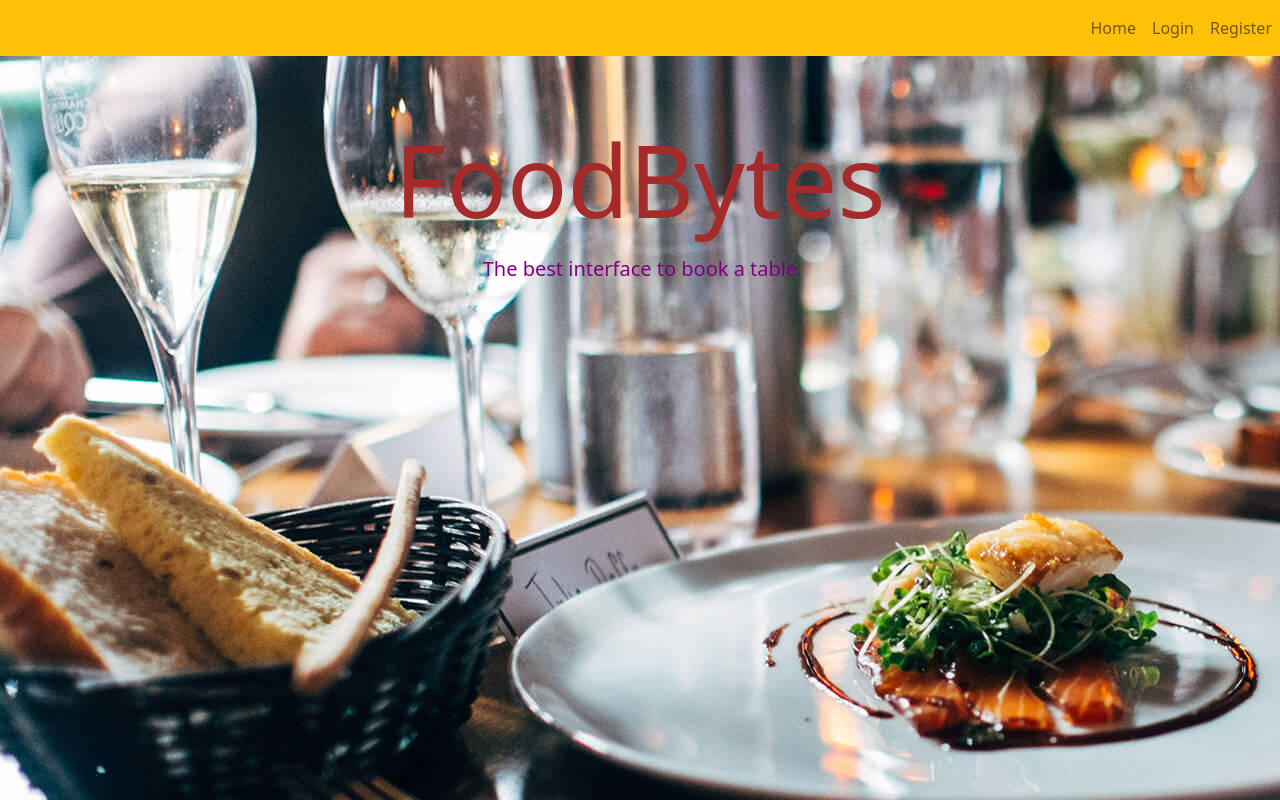
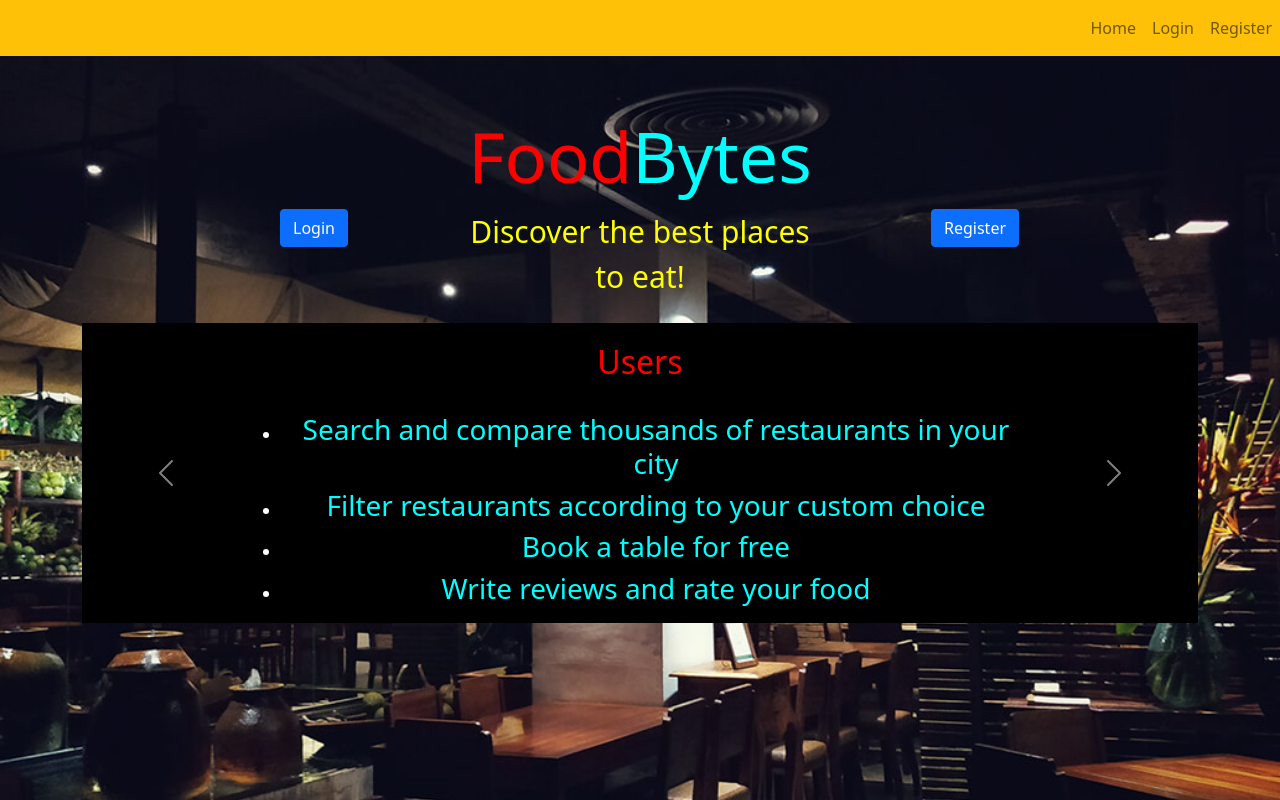
Before and after one commit to rishi1001/DBMS-Project-Restaurant-Booking-Portal, a Flask app: page /home in a window 1280 px wide. Run offline with Flask 2, Linux system fonts and the light colour scheme; some libraries are stand-ins or nearby versions.

Commit message:
home page

```diff
--- /dev/null
+++ b/static/custom.css
@@ -0,0 +1,18 @@
+.carousel-caption {
+    top: 0;
+    bottom: auto;
+}
+.carousel-inner {
+background-color: black !important;
+}
+div.new_html_code {
+      width:150px;
+      height:400px;
+      min-width:150px;
+      min-height:300px;
+      max-width:200px;
+      max-height:300px;
+      overflow:hidden;
+      display:block;
+      /*border:1px solid red;*/
+    }
--- a/templates/base1.html
+++ b/templates/base1.html
@@ -4,6 +4,7 @@
 	<meta charset="utf-8">
 	<meta name="viewport" content="width=device-width, initial-scale=1, shrink-to-fit=no">
 	<link rel='stylesheet' href='../static/bootstrap/css/bootstrap.min.css'>
+  <link rel="stylesheet" type="text/css" href="../static/custom.css">
 	<style>
         .navbar-nav {
             margin-left: auto;
--- a/templates/base2.html
+++ b/templates/base2.html
@@ -4,6 +4,7 @@
 	<meta charset="utf-8">
 	<meta name="viewport" content="width=device-width, initial-scale=1, shrink-to-fit=no">
 	<link rel='stylesheet' href='../static/bootstrap/css/bootstrap.min.css'>
+  <link rel="stylesheet" type="text/css" href="../static/custom.css">
 	<style>
         .navbar-nav {
             margin-left: auto;
--- a/templates/base3.html
+++ b/templates/base3.html
@@ -4,6 +4,7 @@
 	<meta charset="utf-8">
 	<meta name="viewport" content="width=device-width, initial-scale=1, shrink-to-fit=no">
 	<link rel='stylesheet' href='../static/bootstrap/css/bootstrap.min.css'>
+  <link rel="stylesheet" type="text/css" href="../static/custom.css">
 	<style>
         .navbar-nav {
             margin-left: auto;
--- a/templates/home.html
+++ b/templates/home.html
@@ -8,11 +8,74 @@
 	{%endif%}
 {%endif%}
 {% block content %}
-<div class="text-center" style="color:brown;font-size:100px;">FoodBytes</div>
+<div class="text-center" style="color:red;font-size:70px;">Food<span style="color:cyan;font-size:70px;">Bytes</span></div>
 <style>
 	body{
-background-image:url('../static/hero-bg.jpg');
+background-image:url('../static/about.jpg');
+background-repeat: no-repeat;
+height:100%;
+background-size:cover;
 }
 </style>
-<p style="color:purple;text-align:center;font-size:20px;">The best interface to book a table</p>
+<div class="container">
+	<div class="row">
+		<div class="col-sm-2"></div>
+		<div class="col-sm-2">
+			{%if sess.userid == -1 and sess.restid == -1%}
+				<form action="{{url_for('login')}}">
+					<button type="submit" class="btn btn-primary btn-md">Login</button>
+				</form>
+			{%endif%}
+		</div>
+		<div class="col-sm-4">
+			<div style="color:yellow;text-align:center;font-size:30px;">Discover the best places to eat!</div>
+		</div>
+		<div class="col-sm-1"></div>
+		<div class="col-sm-3">
+			{%if sess.userid == -1 and sess.restid == -1%}
+				<form action="{{url_for('register')}}">
+					<button type="submit" class="btn btn-primary btn-md">Register</button>
+				</form>
+			{%endif%}
+		</div>
+	</div>
+</div>
+<br>
+<div id="carouselExampleControls" class="carousel slide justify-content-center" data-bs-ride="carousel">
+	<div class="carousel-inner">
+		<div class="carousel-item active">
+	  		<div class="new_html_code"></div>
+	  		<div class="carousel-caption d-none d-md-block">
+    			<div style="color:red;text-align:center;"><h2>Users</h2></div><br>
+    			<ul>
+    				<li><div style="color:cyan;text-align:center;"><h3>Search and compare thousands of restaurants in your city</h3></div></li>
+    				<li><div style="color:cyan;text-align:center;"><h3>Filter restaurants according to your custom choice</h3></div></li>
+    				<li><div style="color:cyan;text-align:center;"><h3>Book a table for free</h3></div></li>
+    				<li><div style="color:cyan;text-align:center;"><h3>Write reviews and rate your food</h3></div></li>
+    			</ul>
+  			</div>
+		</div>
+		<div class="carousel-item">
+	  		<div class="new_html_code"></div>
+	  		<div class="carousel-caption d-none d-md-block">
+    			<div style="color:red;text-align:center;"><h2>Restaurants</h2></div><br>
+    			<ul>
+    				<li><div style="color:cyan;text-align:center;"><h3>Register for free</h3></div></li>
+    				<li><div style="color:cyan;text-align:center;"><h3>Leverage our network to boost your sales</h3></div></li>
+    				<li><div style="color:cyan;text-align:center;"><h3>Accept or reject table bookings</h3></div></li>
+    				<li><div style="color:cyan;text-align:center;"><h3>Use live ratings and reviews to improve your service</h3></div></li>
+    			</ul>
+  			</div>
+		</div>
+
+  	</div>
+  	<button class="carousel-control-prev" type="button" data-bs-target="#carouselExampleControls" data-bs-slide="prev">
+		<span class="carousel-control-prev-icon" aria-hidden="true"></span>
+		<span class="visually-hidden">Previous</span>
+  	</button>
+  	<button class="carousel-control-next" type="button" data-bs-target="#carouselExampleControls" data-bs-slide="next">
+		<span class="carousel-control-next-icon" aria-hidden="true"></span>
+		<span class="visually-hidden">Next</span>
+  	</button>
+</div>
 {% endblock %}
```
Also changed, not shown: README.md.
